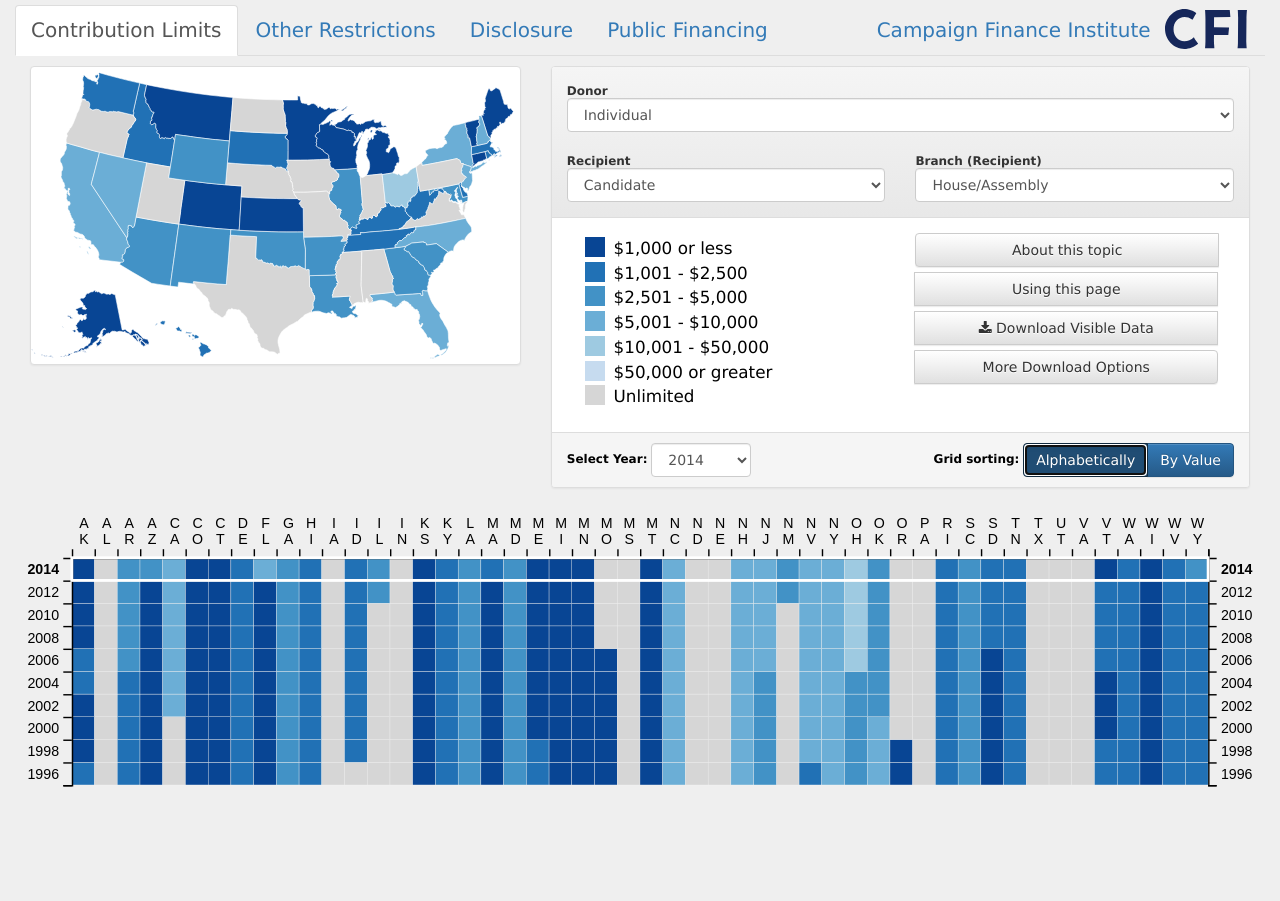
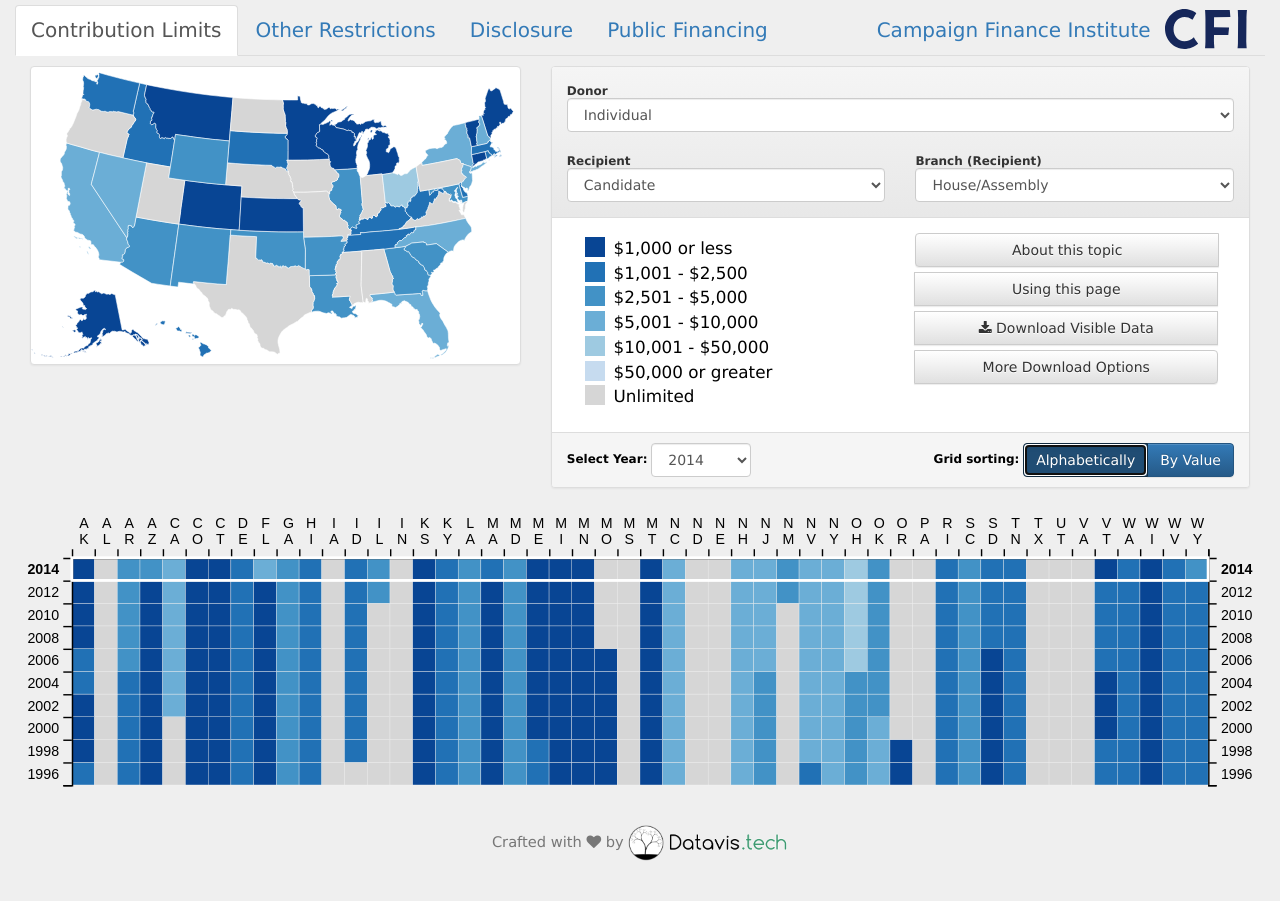
Before and after one commit to cfinst/cfinst.github.io, a Jekyll site: the page built from index.md, in a window 1280 px wide. Built offline with Jekyll 4.4.1, drawn with Linux system fonts in a browser that asks for light colours.

Commit message:
Add Datavis.tech attribution

```diff
--- a/_layouts/default.html
+++ b/_layouts/default.html
@@ -97,6 +97,15 @@
       <svg id="main"></svg>
     </section><!--.col-md-12-->
   </div><!--.row-->
+
+  <div class="row datavis-tech-attribution">
+    <div class="col-md-12 text-center">
+      <span class="text-muted">Crafted with <i class="fa fa-heart"></i> by </span>
+      <a href="https://datavis.tech/">
+        <img src="/img/datavis-tech.png" height="36px">
+      </a>
+    </div><!--.col-md-12-->
+  </div><!--.row-->
 </div>
 
 {% include javascripts.html %}
--- a/_sass/_vis.scss
+++ b/_sass/_vis.scss
@@ -136,3 +136,12 @@ Part of https://github.com/cfinst/cfinst.github.io/issues/170
     margin-bottom: -5px; /* This ensures no unnecessary space below all tabs. */
     margin-left: 8px; /* Add a bit of space between the text and logo. */
 }
+
+/*
+ * This styles the Datavis.tech attribution at the bottom.
+ */
+.datavis-tech-attribution {
+  margin-top: 30px; /* Have it appear below the fold. */
+  margin-bottom: 40px; /* White space below. */
+  font-size: 11pt; /* Approx. font size in logo image. */
+}
```
